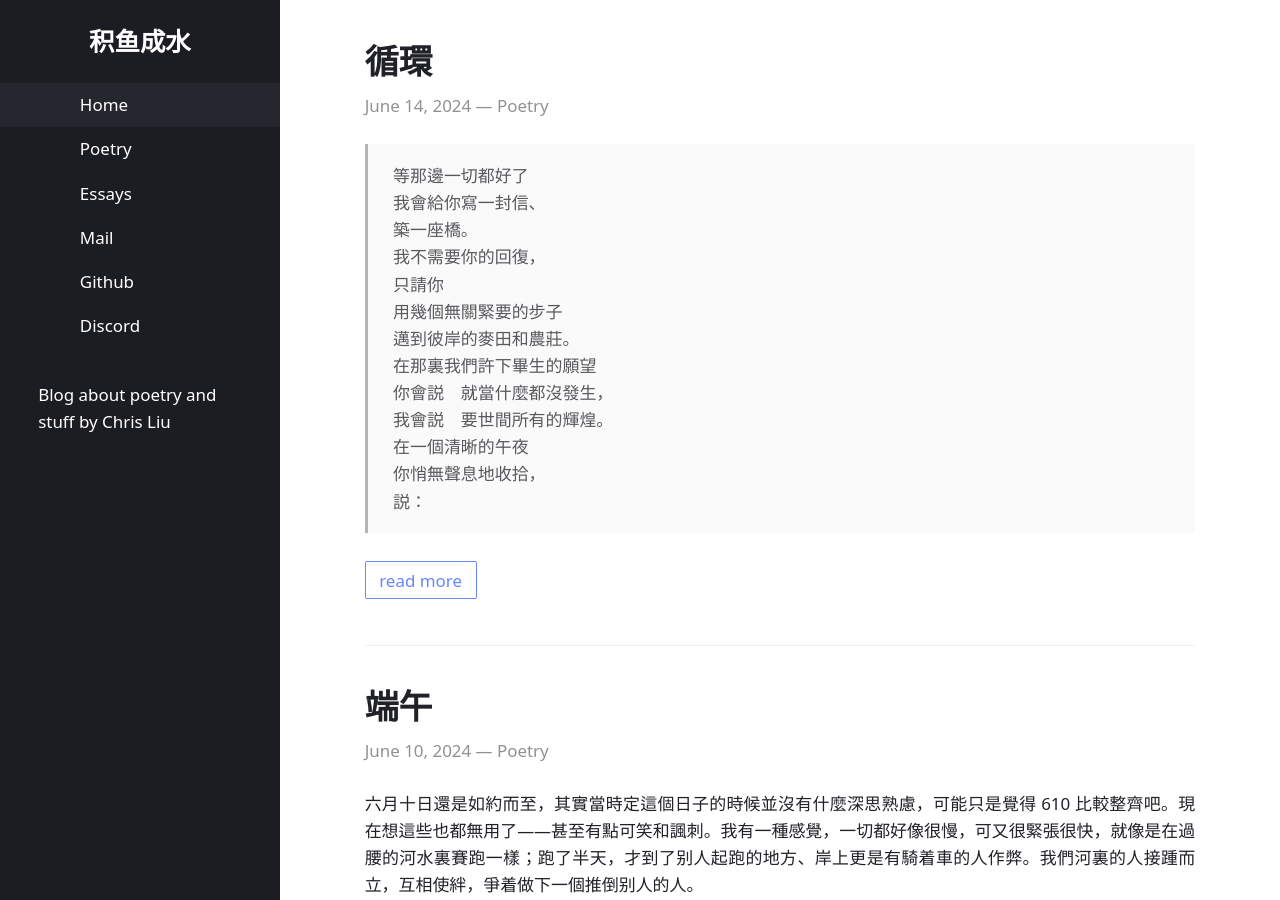
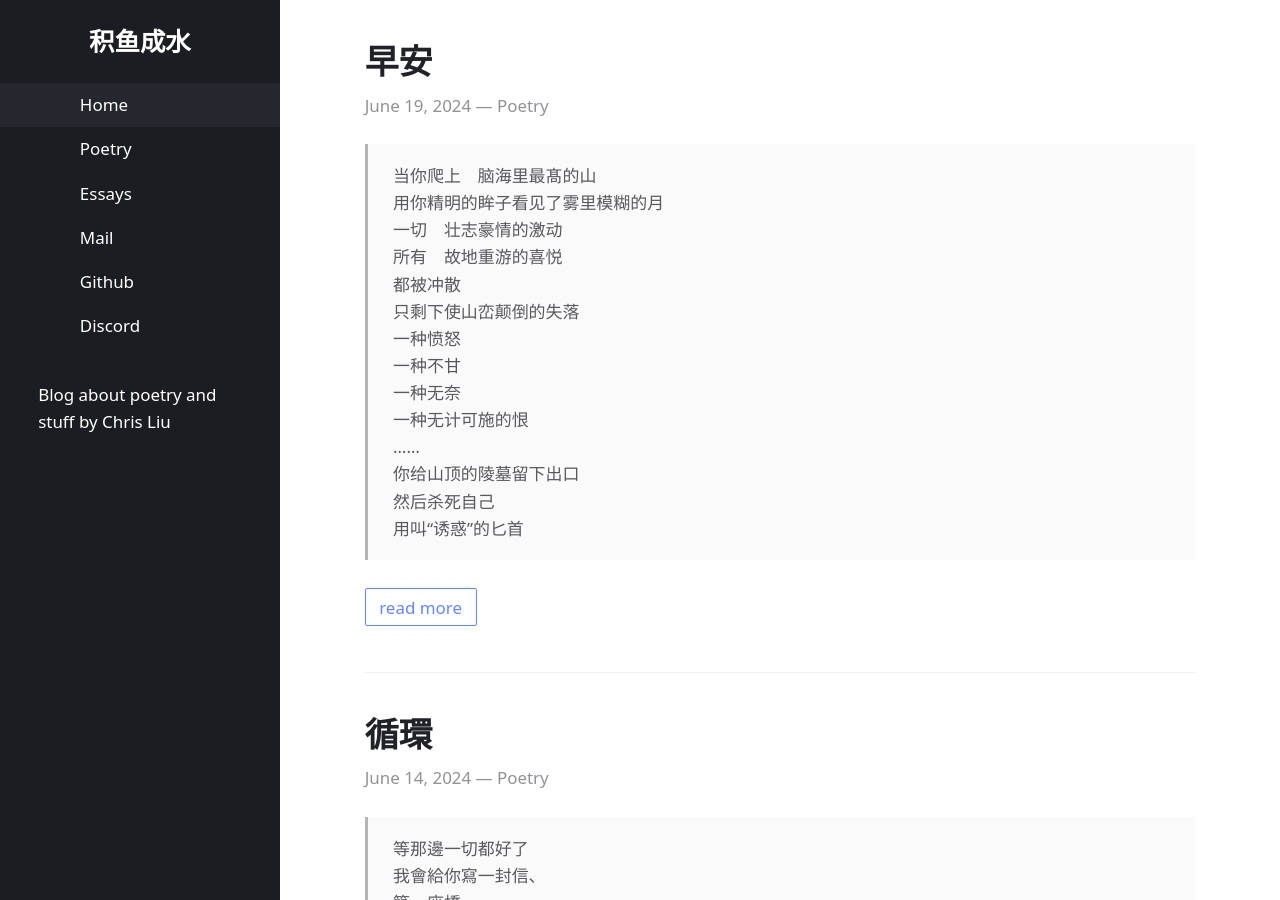
Before and after one commit to chris-zy-liu/chris-zy-liu.github.io, a Jekyll site: the page built from index.html, in a window 1280 px wide and 900 px high. Built offline with Jekyll 4.4.1, drawn with Linux system fonts in a browser that asks for light colours.

Commit message:
script update

```diff
--- /dev/null
+++ b/_posts/2024-06-19-morning.md
@@ -0,0 +1,6 @@
+---
+title: 早安
+layout: post
+categories: Poetry
+---
+>当你爬上　脑海里最髙的山<br>用你精明的眸子看见了雾里模糊的月<br>一切　壮志豪情的激动<br>所有　故地重游的喜悦<br>都被冲散<br>只剩下使山峦颠倒的失落<br>一种愤怒<br>一种不甘<br>一种无奈<br>一种无计可施的恨<br>……<br>你给山顶的陵墓留下出口<br>然后杀死自己<br>用叫“诱惑”的匕首
```
Also changed, not shown: _posts/.obsidian/workspace.json (+6 -6 lines).
